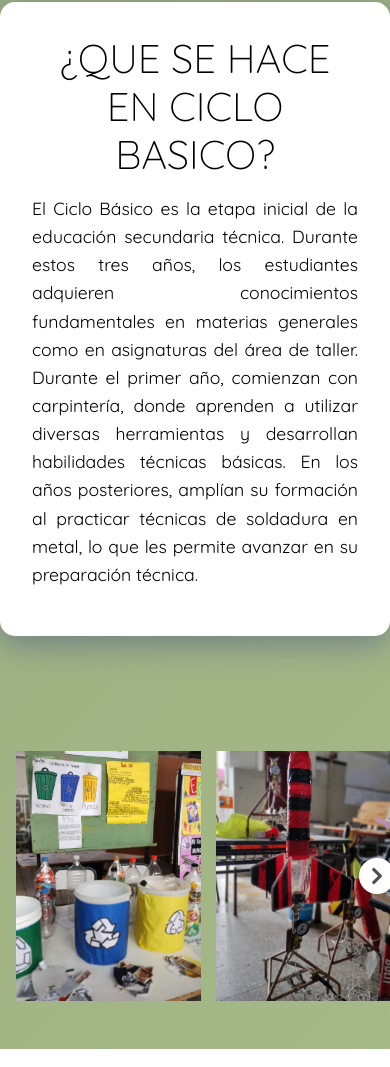
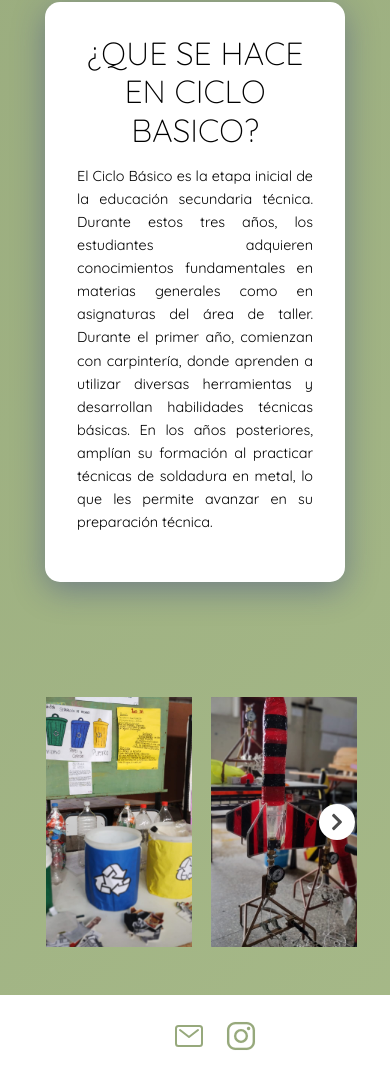
Before and after one commit to SumaCrack/Expotecnica, a plain HTML site: page ciclo_basico.html in a window 390 px wide. Shown: the part 626-1693 px from the top of the page. Drawn offline with nearby package versions, Linux system fonts and the light colour scheme.

Commit message:
ajustes responsive

```diff
--- a/css/est_cicloB.css
+++ b/css/est_cicloB.css
@@ -347,6 +347,19 @@
       margin-bottom: 1rem;
     }
 
+  .info-section {
+    max-width: 300px;
+
+  }
+  .titulo_info {
+    font-size: 2em;
+
+  }
+  .texto_info {
+    font-size: 0.9em;
+
+  }
+
     .carousel h2 {
       font-size: 2.5em;
     }
@@ -356,7 +369,7 @@
     }
 
     .carrusel-list {
-      width: 400px;
+      width: 330px;
       height: 250px;
     }
 
--- a/css/est_principal.css
+++ b/css/est_principal.css
@@ -267,8 +267,6 @@ html {
 
   .contenido_texto_obj h2 {
     font-size: 3rem;
-
-    margin-bottom: %;
   }
 
   .contenido_texto_obj p {
@@ -366,7 +364,9 @@ html {
     .imagen_robot, .contenido_texto_obj {
       max-width: 100%;
     }
-
+    .contenido_texto_obj p {
+      font-size: 1rem;
+    }
     .contenido_texto_obj h2 {
       font-size: 2rem;
     }
```
Also changed, not shown: ciclo_superior.html (+1 -1 lines).
